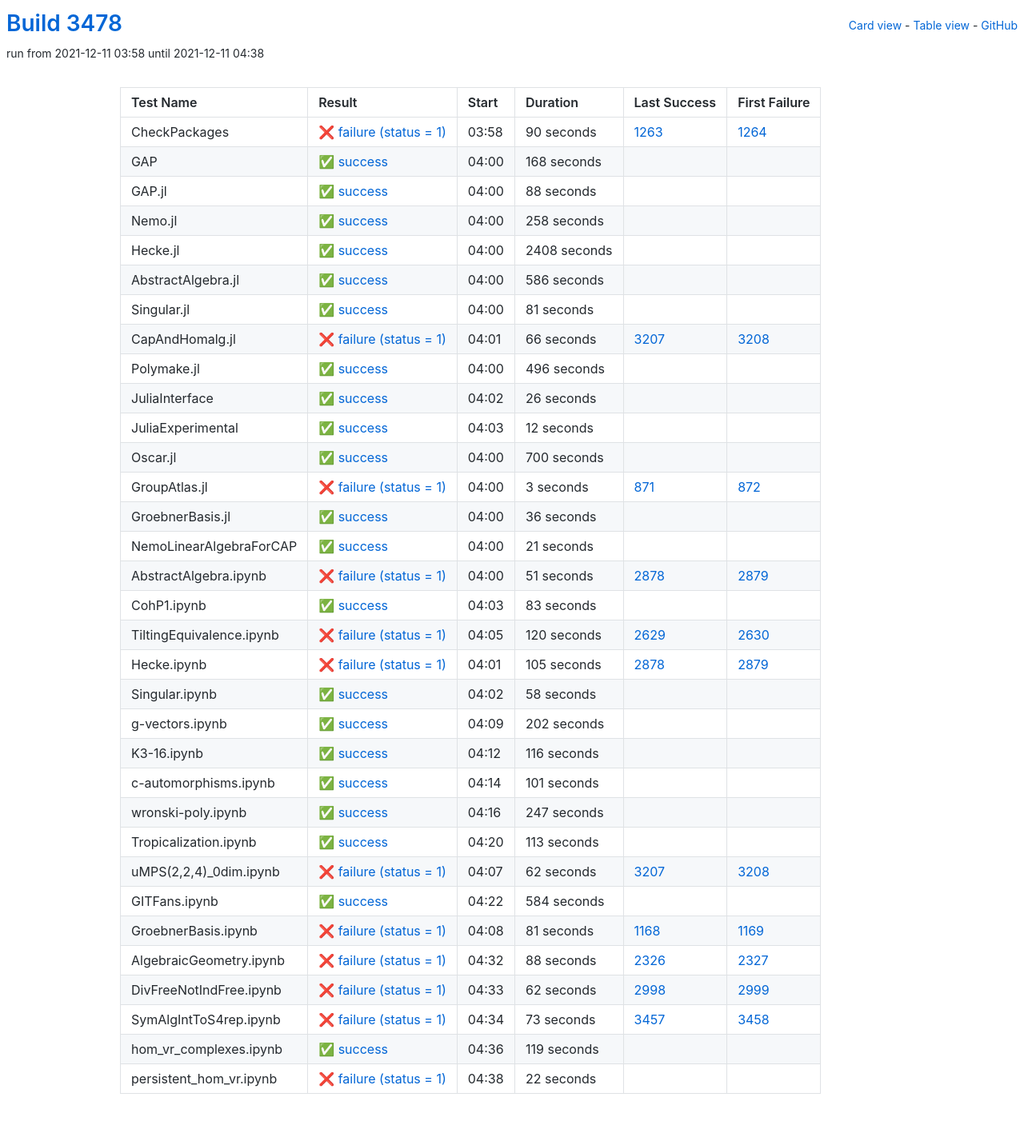
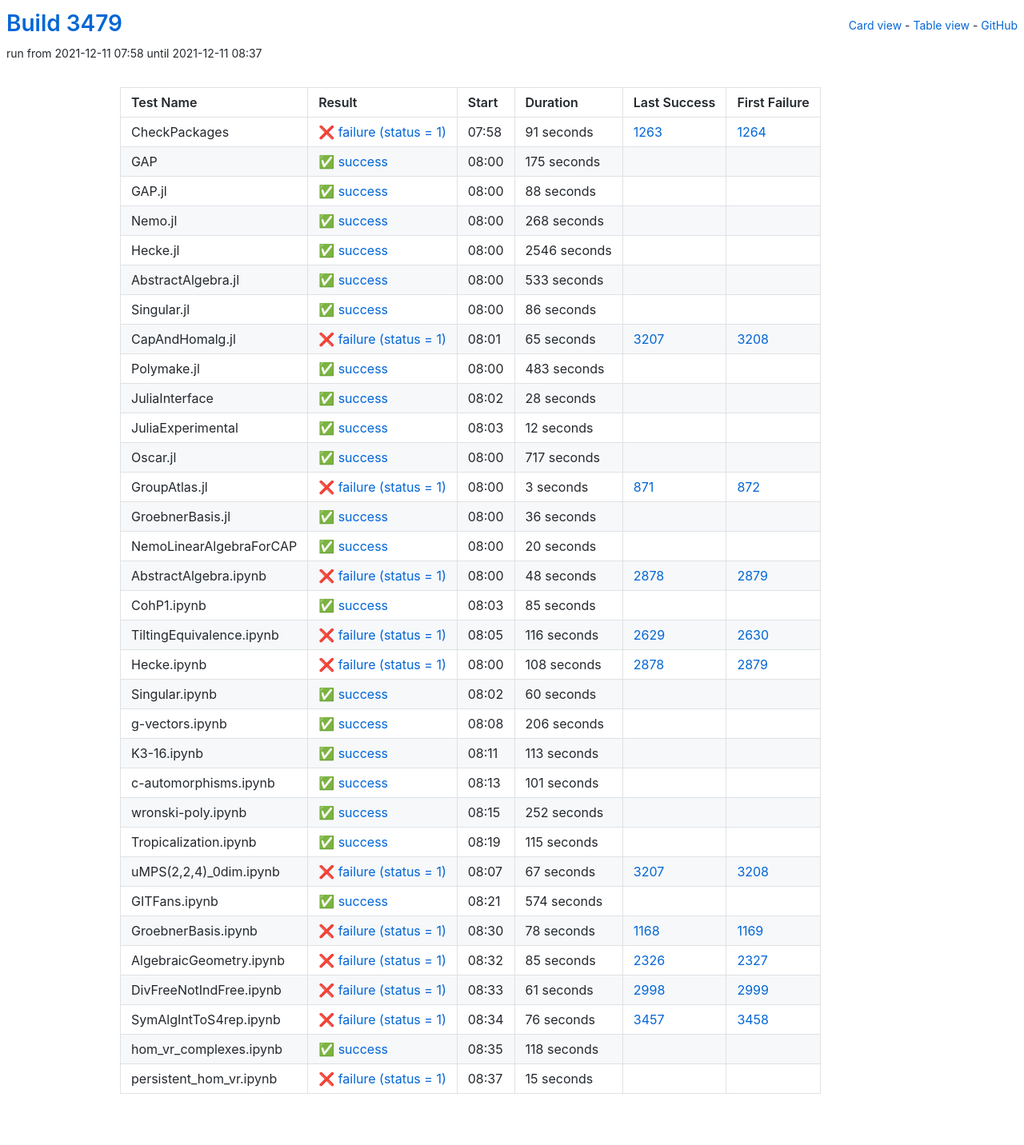
Before and after one commit to oscar-system/oscar-ci-status-stable, a Jekyll site: the page built from table.html, in a window 1280 px wide. Shown: the whole page at 80% size. Built offline with Jekyll 4.4.1, drawn with Linux system fonts in a browser that asks for light colours.

Commit message:
Build #3479

```diff
--- a/_data/ci.yml
+++ b/_data/ci.yml
@@ -1,6 +1,6 @@
 ---
-build: 3478
-build_url: https://oscarci.mathematik.uni-kl.de/job/oscar-stable/3478/
+build: 3479
+build_url: https://oscarci.mathematik.uni-kl.de/job/oscar-stable/3479/
 job: oscar-stable
 organization: oscar-system
 repo: oscar-ci-status-stable
@@ -8,32 +8,32 @@ repourl: https://github.com/oscar-system/oscar-ci-status-stable
 tests:
 - name: CheckPackages
   id: checkpackages
-  log: https://oscarci.mathematik.uni-kl.de/job/oscar-stable/3478/artifact/logs/build-3478/CheckPackages.log
-  start: 2021-12-11 03:58
+  log: https://oscarci.mathematik.uni-kl.de/job/oscar-stable/3479/artifact/logs/build-3479/CheckPackages.log
+  start: 2021-12-11 07:58
   success: false
   exitcode: 1
   status: failure
-  duration: 90
+  duration: 91
   last_success: 1263
   last_success_url: https://oscarci.mathematik.uni-kl.de/job/oscar-stable/1263/
   first_failure: 1264
   first_failure_url: https://oscarci.mathematik.uni-kl.de/job/oscar-stable/1264/
 - name: GAP
   id: gap
-  log: https://oscarci.mathematik.uni-kl.de/job/oscar-stable/3478/artifact/logs/build-3478/GAP.log
-  start: 2021-12-11 04:00
+  log: https://oscarci.mathematik.uni-kl.de/job/oscar-stable/3479/artifact/logs/build-3479/GAP.log
+  start: 2021-12-11 08:00
   success: true
   exitcode: 0
   status: success
-  duration: 168
+  duration: 175
   last_success: false
   last_success_url:
   first_failure: false
   first_failure_url:
 - name: GAP.jl
   id: gap-jl
-  log: https://oscarci.mathematik.uni-kl.de/job/oscar-stable/3478/artifact/logs/build-3478/GAP.jl.log
-  start: 2021-12-11 04:00
+  log: https://oscarci.mathematik.uni-kl.de/job/oscar-stable/3479/artifact/logs/build-3479/GAP.jl.log
+  start: 2021-12-11 08:00
   success: true
   exitcode: 0
   status: success
@@ -44,92 +44,92 @@ tests:
   first_failure_url:
 - name: Nemo.jl
   id: nemo-jl
-  log: https://oscarci.mathematik.uni-kl.de/job/oscar-stable/3478/artifact/logs/build-3478/Nemo.jl.log
-  start: 2021-12-11 04:00
+  log: https://oscarci.mathematik.uni-kl.de/job/oscar-stable/3479/artifact/logs/build-3479/Nemo.jl.log
+  start: 2021-12-11 08:00
   success: true
   exitcode: 0
   status: success
-  duration: 258
+  duration: 268
   last_success: false
   last_success_url:
   first_failure: false
   first_failure_url:
 - name: Hecke.jl
   id: hecke-jl
-  log: https://oscarci.mathematik.uni-kl.de/job/oscar-stable/3478/artifact/logs/build-3478/Hecke.jl.log
-  start: 2021-12-11 04:00
+  log: https://oscarci.mathematik.uni-kl.de/job/oscar-stable/3479/artifact/logs/build-3479/Hecke.jl.log
+  start: 2021-12-11 08:00
   success: true
   exitcode: 0
   status: success
-  duration: 2408
+  duration: 2546
   last_success: false
   last_success_url:
   first_failure: false
   first_failure_url:
 - name: AbstractAlgebra.jl
   id: abstractalgebra-jl
-  log: https://oscarci.mathematik.uni-kl.de/job/oscar-stable/3478/artifact/logs/build-3478/AbstractAlgebra.jl.log
-  start: 2021-12-11 04:00
+  log: https://oscarci.mathematik.uni-kl.de/job/oscar-stable/3479/artifact/logs/build-3479/AbstractAlgebra.jl.log
+  start: 2021-12-11 08:00
   success: true
   exitcode: 0
   status: success
-  duration: 586
+  duration: 533
   last_success: false
   last_success_url:
   first_failure: false
   first_failure_url:
 - name: Singular.jl
   id: singular-jl
-  log: https://oscarci.mathematik.uni-kl.de/job/oscar-stable/3478/artifact/logs/build-3478/Singular.jl.log
-  start: 2021-12-11 04:00
+  log: https://oscarci.mathematik.uni-kl.de/job/oscar-stable/3479/artifact/logs/build-3479/Singular.jl.log
+  start: 2021-12-11 08:00
   success: true
   exitcode: 0
   status: success
-  duration: 81
+  duration: 86
   last_success: false
   last_success_url:
   first_failure: false
   first_failure_url:
 - name: CapAndHomalg.jl
   id: capandhomalg-jl
-  log: https://oscarci.mathematik.uni-kl.de/job/oscar-stable/3478/artifact/logs/build-3478/CapAndHomalg.jl.log
-  start: 2021-12-11 04:01
+  log: https://oscarci.mathematik.uni-kl.de/job/oscar-stable/3479/artifact/logs/build-3479/CapAndHomalg.jl.log
+  start: 2021-12-11 08:01
   success: false
   exitcode: 1
   status: failure
-  duration: 66
+  duration: 65
   last_success: 3207
   last_success_url: https://oscarci.mathematik.uni-kl.de/job/oscar-stable/3207/
   first_failure: 3208
   first_failure_url: https://oscarci.mathematik.uni-kl.de/job/oscar-stable/3208/
 - name: Polymake.jl
   id: polymake-jl
-  log: https://oscarci.mathematik.uni-kl.de/job/oscar-stable/3478/artifact/logs/build-3478/Polymake.jl.log
-  start: 2021-12-11 04:00
+  log: https://oscarci.mathematik.uni-kl.de/job/oscar-stable/3479/artifact/logs/build-3479/Polymake.jl.log
+  start: 2021-12-11 08:00
   success: true
   exitcode: 0
   status: success
-  duration: 496
+  duration: 483
   last_success: false
   last_success_url:
   first_failure: false
   first_failure_url:
 - name: JuliaInterface
   id: juliainterface
-  log: https://oscarci.mathematik.uni-kl.de/job/oscar-stable/3478/artifact/logs/build-3478/JuliaInterface.log
-  start: 2021-12-11 04:02
+  log: https://oscarci.mathematik.uni-kl.de/job/oscar-stable/3479/artifact/logs/build-3479/JuliaInterface.log
+  start: 2021-12-11 08:02
   success: true
   exitcode: 0
   status: success
-  duration: 26
+  duration: 28
   last_success: false
   last_success_url:
   first_failure: false
   first_failure_url:
 - name: JuliaExperimental
   id: juliaexperimental
-  log: https://oscarci.mathematik.uni-kl.de/job/oscar-stable/3478/artifact/logs/build-3478/JuliaExperimental.log
-  start: 2021-12-11 04:03
+  log: https://oscarci.mathematik.uni-kl.de/job/oscar-stable/3479/artifact/logs/build-3479/JuliaExperimental.log
+  start: 2021-12-11 08:03
   success: true
   exitcode: 0
   status: success
@@ -140,20 +140,20 @@ tests:
   first_failure_url:
 - name: Oscar.jl
   id: oscar-jl
-  log: https://oscarci.mathematik.uni-kl.de/job/oscar-stable/3478/artifact/logs/build-3478/Oscar.jl.log
-  start: 2021-12-11 04:00
+  log: https://oscarci.mathematik.uni-kl.de/job/oscar-stable/3479/artifact/logs/build-3479/Oscar.jl.log
+  start: 2021-12-11 08:00
   success: true
   exitcode: 0
   status: success
-  duration: 700
+  duration: 717
   last_success: false
   last_success_url:
   first_failure: false
   first_failure_url:
 - name: GroupAtlas.jl
   id: groupatlas-jl
-  log: https://oscarci.mathematik.uni-kl.de/job/oscar-stable/3478/artifact/logs/build-3478/GroupAtlas.jl.log
-  start: 2021-12-11 04:00
+  log: https://oscarci.mathematik.uni-kl.de/job/oscar-stable/3479/artifact/logs/build-3479/GroupAtlas.jl.log
+  start: 2021-12-11 08:00
   success: false
   exitcode: 1
   status: failure
@@ -164,8 +164,8 @@ tests:
   first_failure_url: https://oscarci.mathematik.uni-kl.de/job/oscar-stable/872/
 - name: GroebnerBasis.jl
   id: groebnerbasis-jl
-  log: https://oscarci.mathematik.uni-kl.de/job/oscar-stable/3478/artifact/logs/build-3478/GroebnerBasis.jl.log
-  start: 2021-12-11 04:00
+  log: https://oscarci.mathematik.uni-kl.de/job/oscar-stable/3479/artifact/logs/build-3479/GroebnerBasis.jl.log
+  start: 2021-12-11 08:00
   success: true
   exitcode: 0
   status: success
@@ -176,104 +176,104 @@ tests:
   first_failure_url:
 - name: NemoLinearAlgebraForCAP
   id: nemolinearalgebraforcap
-  log: https://oscarci.mathematik.uni-kl.de/job/oscar-stable/3478/artifact/logs/build-3478/NemoLinearAlgebraForCAP.log
-  start: 2021-12-11 04:00
+  log: https://oscarci.mathematik.uni-kl.de/job/oscar-stable/3479/artifact/logs/build-3479/NemoLinearAlgebraForCAP.log
+  start: 2021-12-11 08:00
   success: true
   exitcode: 0
   status: success
-  duration: 21
+  duration: 20
   last_success: false
   last_success_url:
   first_failure: false
   first_failure_url:
 - name: AbstractAlgebra.ipynb
   id: abstractalgebra-ipynb
-  log: https://oscarci.mathematik.uni-kl.de/job/oscar-stable/3478/artifact/logs/build-3478/AbstractAlgebra.ipynb.log
-  start: 2021-12-11 04:00
+  log: https://oscarci.mathematik.uni-kl.de/job/oscar-stable/3479/artifact/logs/build-3479/AbstractAlgebra.ipynb.log
+  start: 2021-12-11 08:00
   success: false
   exitcode: 1
   status: failure
-  duration: 51
+  duration: 48
   last_success: 2878
   last_success_url: https://oscarci.mathematik.uni-kl.de/job/oscar-stable/2878/
   first_failure: 2879
   first_failure_url: https://oscarci.mathematik.uni-kl.de/job/oscar-stable/2879/
 - name: CohP1.ipynb
   id: cohp1-ipynb
-  log: https://oscarci.mathematik.uni-kl.de/job/oscar-stable/3478/artifact/logs/build-3478/CohP1.ipynb.log
-  start: 2021-12-11 04:03
+  log: https://oscarci.mathematik.uni-kl.de/job/oscar-stable/3479/artifact/logs/build-3479/CohP1.ipynb.log
+  start: 2021-12-11 08:03
   success: true
   exitcode: 0
   status: success
-  duration: 83
+  duration: 85
   last_success: false
   last_success_url:
   first_failure: false
   first_failure_url:
 - name: TiltingEquivalence.ipynb
   id: tiltingequivalence-ipynb
-  log: https://oscarci.mathematik.uni-kl.de/job/oscar-stable/3478/artifact/logs/build-3478/TiltingEquivalence.ipynb.log
-  start: 2021-12-11 04:05
+  log: https://oscarci.mathematik.uni-kl.de/job/oscar-stable/3479/artifact/logs/build-3479/TiltingEquivalence.ipynb.log
+  start: 2021-12-11 08:05
   success: false
   exitcode: 1
   status: failure
-  duration: 120
+  duration: 116
   last_success: 2629
   last_success_url: https://oscarci.mathematik.uni-kl.de/job/oscar-stable/2629/
   first_failure: 2630
   first_failure_url: https://oscarci.mathematik.uni-kl.de/job/oscar-stable/2630/
 - name: Hecke.ipynb
   id: hecke-ipynb
-  log: https://oscarci.mathematik.uni-kl.de/job/oscar-stable/3478/artifact/logs/build-3478/Hecke.ipynb.log
-  start: 2021-12-11 04:01
+  log: https://oscarci.mathematik.uni-kl.de/job/oscar-stable/3479/artifact/logs/build-3479/Hecke.ipynb.log
+  start: 2021-12-11 08:00
   success: false
   exitcode: 1
   status: failure
-  duration: 105
+  duration: 108
   last_success: 2878
   last_success_url: https://oscarci.mathematik.uni-kl.de/job/oscar-stable/2878/
   first_failure: 2879
   first_failure_url: https://oscarci.mathematik.uni-kl.de/job/oscar-stable/2879/
 - name: Singular.ipynb
   id: singular-ipynb
-  log: https://oscarci.mathematik.uni-kl.de/job/oscar-stable/3478/artifact/logs/build-3478/Singular.ipynb.log
-  start: 2021-12-11 04:02
+  log: https://oscarci.mathematik.uni-kl.de/job/oscar-stable/3479/artifact/logs/build-3479/Singular.ipynb.log
+  start: 2021-12-11 08:02
   success: true
   exitcode: 0
   status: success
-  duration: 58
+  duration: 60
   last_success: false
   last_success_url:
   first_failure: false
   first_failure_url:
 - name: g-vectors.ipynb
   id: g-vectors-ipynb
-  log: https://oscarci.mathematik.uni-kl.de/job/oscar-stable/3478/artifact/logs/build-3478/g-vectors.ipynb.log
-  start: 2021-12-11 04:09
+  log: https://oscarci.mathematik.uni-kl.de/job/oscar-stable/3479/artifact/logs/build-3479/g-vectors.ipynb.log
+  start: 2021-12-11 08:08
   success: true
   exitcode: 0
   status: success
-  duration: 202
+  duration: 206
   last_success: false
   last_success_url:
   first_failure: false
   first_failure_url:
 - name: K3-16.ipynb
   id: k3-16-ipynb
-  log: https://oscarci.mathematik.uni-kl.de/job/oscar-stable/3478/artifact/logs/build-3478/K3-16.ipynb.log
-  start: 2021-12-11 04:12
+  log: https://oscarci.mathematik.uni-kl.de/job/oscar-stable/3479/artifact/logs/build-3479/K3-16.ipynb.log
+  start: 2021-12-11 08:11
   success: true
   exitcode: 0
   status: success
-  duration: 116
+  duration: 113
   last_success: false
   last_success_url:
   first_failure: false
   first_failure_url:
 - name: c-automorphisms.ipynb
   id: c-automorphisms-ipynb
-  log: https://oscarci.mathematik.uni-kl.de/job/oscar-stable/3478/artifact/logs/build-3478/c-automorphisms.ipynb.log
-  start: 2021-12-11 04:14
+  log: https://oscarci.mathematik.uni-kl.de/job/oscar-stable/3479/artifact/logs/build-3479/c-automorphisms.ipynb.log
+  start: 2021-12-11 08:13
   success: true
   exitcode: 0
   status: success
@@ -284,120 +284,120 @@ tests:
   first_failure_url:
 - name: wronski-poly.ipynb
   id: wronski-poly-ipynb
-  log: https://oscarci.mathematik.uni-kl.de/job/oscar-stable/3478/artifact/logs/build-3478/wronski-poly.ipynb.log
-  start: 2021-12-11 04:16
+  log: https://oscarci.mathematik.uni-kl.de/job/oscar-stable/3479/artifact/logs/build-3479/wronski-poly.ipynb.log
+  start: 2021-12-11 08:15
   success: true
   exitcode: 0
   status: success
-  duration: 247
+  duration: 252
   last_success: false
   last_success_url:
   first_failure: false
   first_failure_url:
 - name: Tropicalization.ipynb
   id: tropicalization-ipynb
-  log: https://oscarci.mathematik.uni-kl.de/job/oscar-stable/3478/artifact/logs/build-3478/Tropicalization.ipynb.log
-  start: 2021-12-11 04:20
+  log: https://oscarci.mathematik.uni-kl.de/job/oscar-stable/3479/artifact/logs/build-3479/Tropicalization.ipynb.log
+  start: 2021-12-11 08:19
   success: true
   exitcode: 0
   status: success
-  duration: 113
+  duration: 115
   last_success: false
   last_success_url:
   first_failure: false
   first_failure_url:
 - name: uMPS(2,2,4)_0dim.ipynb
   id: umps-2-2-4-0dim-ipynb
-  log: https://oscarci.mathematik.uni-kl.de/job/oscar-stable/3478/artifact/logs/build-3478/uMPS-2-2-4-_0dim.ipynb.log
-  start: 2021-12-11 04:07
+  log: https://oscarci.mathematik.uni-kl.de/job/oscar-stable/3479/artifact/logs/build-3479/uMPS-2-2-4-_0dim.ipynb.log
+  start: 2021-12-11 08:07
   success: false
   exitcode: 1
   status: failure
-  duration: 62
+  duration: 67
   last_success: 3207
   last_success_url: https://oscarci.mathematik.uni-kl.de/job/oscar-stable/3207/
   first_failure: 3208
   first_failure_url: https://oscarci.mathematik.uni-kl.de/job/oscar-stable/3208/
 - name: GITFans.ipynb
   id: gitfans-ipynb
-  log: https://oscarci.mathematik.uni-kl.de/job/oscar-stable/3478/artifact/logs/build-3478/GITFans.ipynb.log
-  start: 2021-12-11 04:22
+  log: https://oscarci.mathematik.uni-kl.de/job/oscar-stable/3479/artifact/logs/build-3479/GITFans.ipynb.log
+  start: 2021-12-11 08:21
   success: true
   exitcode: 0
   status: success
-  duration: 584
+  duration: 574
   last_success: false
   last_success_url:
   first_failure: false
   first_failure_url:
 - name: GroebnerBasis.ipynb
   id: groebnerbasis-ipynb
-  log: https://oscarci.mathematik.uni-kl.de/job/oscar-stable/3478/artifact/logs/build-3478/GroebnerBasis.ipynb.log
-  start: 2021-12-11 04:08
+  log: https://oscarci.mathematik.uni-kl.de/job/oscar-stable/3479/artifact/logs/build-3479/GroebnerBasis.ipynb.log
+  start: 2021-12-11 08:30
   success: false
   exitcode: 1
   status: failure
-  duration: 81
+  duration: 78
   last_success: 1168
   last_success_url: https://oscarci.mathematik.uni-kl.de/job/oscar-stable/1168/
   first_failure: 1169
   first_failure_url: https://oscarci.mathematik.uni-kl.de/job/oscar-stable/1169/
 - name: AlgebraicGeometry.ipynb
   id: algebraicgeometry-ipynb
-  log: https://oscarci.mathematik.uni-kl.de/job/oscar-stable/3478/artifact/logs/build-3478/AlgebraicGeometry.ipynb.log
-  start: 2021-12-11 04:32
+  log: https://oscarci.mathematik.uni-kl.de/job/oscar-stable/3479/artifact/logs/build-3479/AlgebraicGeometry.ipynb.log
+  start: 2021-12-11 08:32
   success: false
   exitcode: 1
   status: failure
-  duration: 88
+  duration: 85
   last_success: 2326
   last_success_url: https://oscarci.mathematik.uni-kl.de/job/oscar-stable/2326/
   first_failure: 2327
   first_failure_url: https://oscarci.mathematik.uni-kl.de/job/oscar-stable/2327/
 - name: DivFreeNotIndFree.ipynb
   id: divfreenotindfree-ipynb
-  log: https://oscarci.mathematik.uni-kl.de/job/oscar-stable/3478/artifact/logs/build-3478/DivFreeNotIndFree.ipynb.log
-  start: 2021-12-11 04:33
+  log: https://oscarci.mathematik.uni-kl.de/job/oscar-stable/3479/artifact/logs/build-3479/DivFreeNotIndFree.ipynb.log
+  start: 2021-12-11 08:33
   success: false
   exitcode: 1
   status: failure
-  duration: 62
+  duration: 61
   last_success: 2998
   last_success_url: https://oscarci.mathematik.uni-kl.de/job/oscar-stable/2998/
   first_failure: 2999
   first_failure_url: https://oscarci.mathematik.uni-kl.de/job/oscar-stable/2999/
 - name: SymAlgIntToS4rep.ipynb
   id: symalginttos4rep-ipynb
-  log: https://oscarci.mathematik.uni-kl.de/job/oscar-stable/3478/artifact/logs/build-3478/SymAlgIntToS4rep.ipynb.log
-  start: 2021-12-11 04:34
+  log: https://oscarci.mathematik.uni-kl.de/job/oscar-stable/3479/artifact/logs/build-3479/SymAlgIntToS4rep.ipynb.log
+  start: 2021-12-11 08:34
   success: false
   exitcode: 1
   status: failure
-  duration: 73
+  duration: 76
   last_success: 3457
   last_success_url: https://oscarci.mathematik.uni-kl.de/job/oscar-stable/3457/
   first_failure: 3458
   first_failure_url: https://oscarci.mathematik.uni-kl.de/job/oscar-stable/3458/
 - name: hom_vr_complexes.ipynb
   id: hom-vr-complexes-ipynb
-  log: https://oscarci.mathematik.uni-kl.de/job/oscar-stable/3478/artifact/logs/build-3478/hom_vr_complexes.ipynb.log
-  start: 2021-12-11 04:36
+  log: https://oscarci.mathematik.uni-kl.de/job/oscar-stable/3479/artifact/logs/build-3479/hom_vr_complexes.ipynb.log
+  start: 2021-12-11 08:35
   success: true
   exitcode: 0
   status: success
-  duration: 119
+  duration: 118
   last_success: false
   last_success_url:
   first_failure: false
   first_failure_url:
 - name: persistent_hom_vr.ipynb
   id: persistent-hom-vr-ipynb
-  log: https://oscarci.mathematik.uni-kl.de/job/oscar-stable/3478/artifact/logs/build-3478/persistent_hom_vr.ipynb.log
-  start: 2021-12-11 04:38
+  log: https://oscarci.mathematik.uni-kl.de/job/oscar-stable/3479/artifact/logs/build-3479/persistent_hom_vr.ipynb.log
+  start: 2021-12-11 08:37
   success: false
   exitcode: 1
   status: failure
-  duration: 22
+  duration: 15
   last_success: false
   last_success_url:
   first_failure: false
```
Also changed, not shown: README.md.
